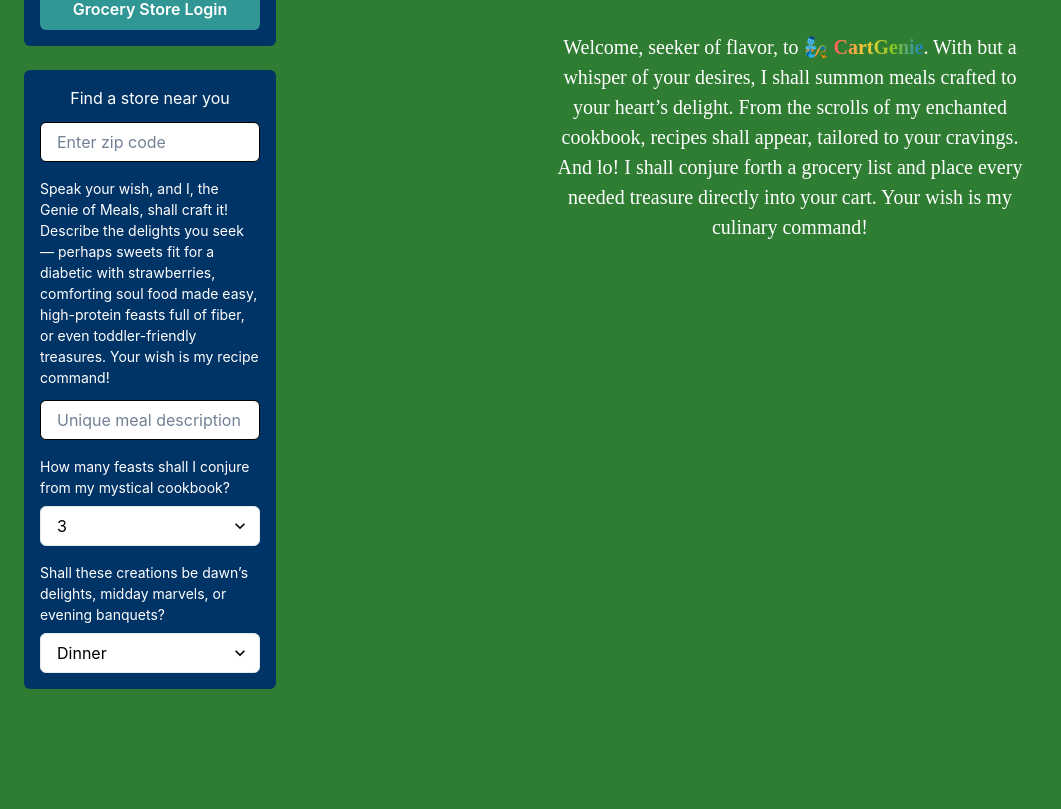
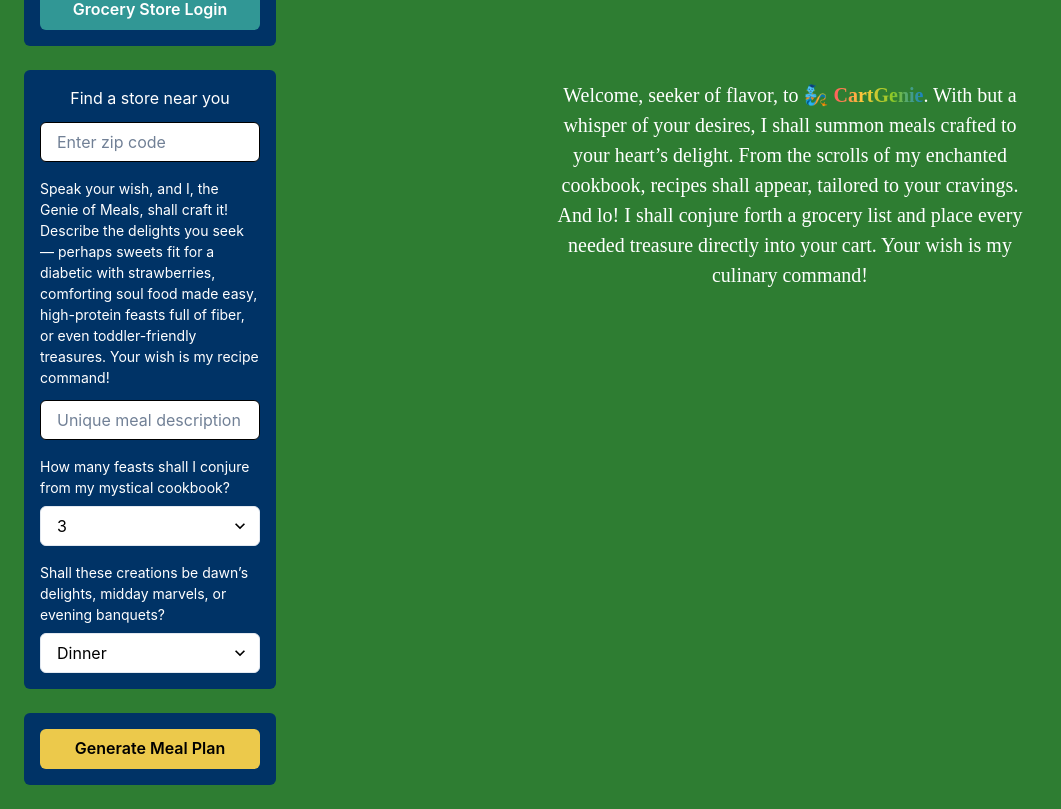
Before and after one commit to maa11235/meal-planner-frontend, a React (Create React App) app: page / in a window 1280 px wide. Shown: the part 440-1249 px from the top of the page, without its empty margins (0-1061 px from the left). Before the commit the page ends 1153 px from the top, so only its background shows below. Built offline with nearby package versions, Linux system fonts and the light colour scheme.

Commit message:
Add generate meal plan button

```diff
--- a/src/App.js
+++ b/src/App.js
@@ -144,6 +144,13 @@ function MealPlannerApp() {
                 <option value="dinner">Dinner</option>
               </Select>
             </Box>
+
+            {/* New Generate Meal Plan Group Box */}
+            <Box bg="#003366" p={4} border="none" borderRadius="md">
+              <Button colorScheme="yellow" w="100%" onClick={handleGeneratePlan}>
+                Generate Meal Plan
+              </Button>
+            </Box>
           </VStack>
         </Box>
 
```
